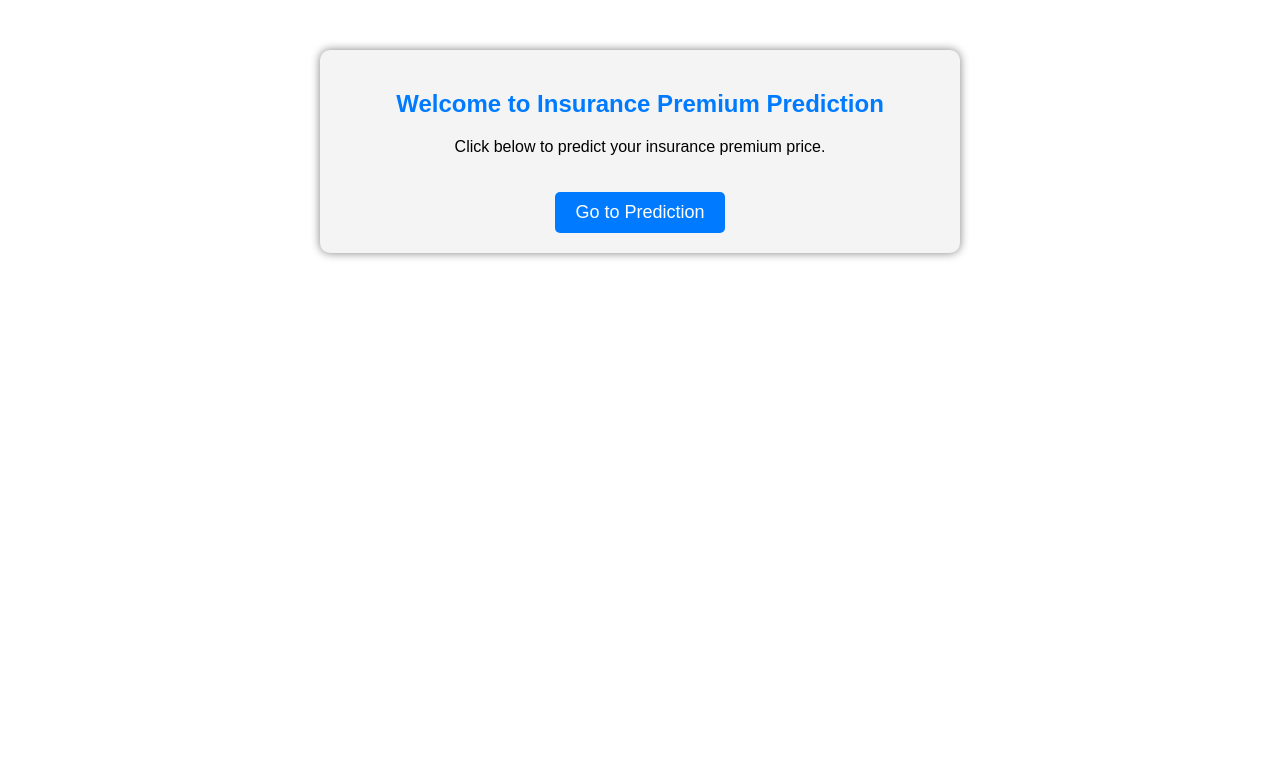
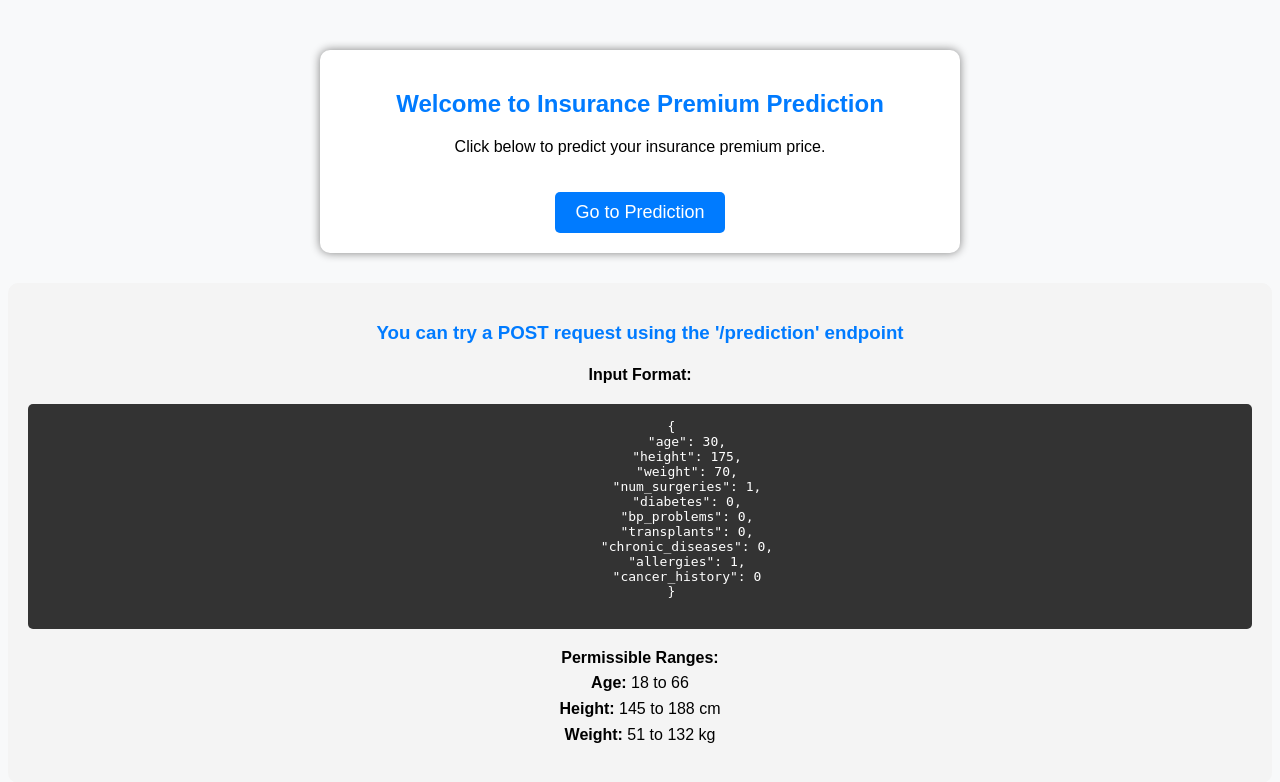
Before and after one commit to vishalsaini49/Insurance-Price-Prediction, a Flask app: page / in a window 1280 px wide. Shown: the top 782 px of the page. Run offline with Flask 3, Linux system fonts and the light colour scheme; parts of the project's set-up code (start-up, migrations or seed data) failed here and were passed over.

Commit message:
json input

```diff
--- a/app.py
+++ b/app.py
@@ -1,4 +1,4 @@
-from flask import Flask, render_template, request, redirect, url_for
+from flask import Flask, render_template, request, redirect, url_for, jsonify
 import pickle
 import numpy as np
 import pandas as pd
@@ -16,6 +16,52 @@ app = Flask(__name__)
 @app.route('/')
 def home():
     return render_template('home.html')
+
+@app.route("/prediction", methods=['POST'])
+def prediction():
+    try:
+        # Get JSON data from the request
+        data = request.get_json()
+        print(data)
+
+        # Extract input data from JSON
+        age = data['age']
+        height = data['height']
+        weight = data['weight']
+        num_surgeries = data['num_surgeries']
+        diabetes = data['diabetes']
+        bp_problems = data['bp_problems']
+        transplants = data['transplants']
+        chronic_diseases = data['chronic_diseases']
+        allergies = data['allergies']
+        cancer_history = data['cancer_history']
+
+        # Create input DataFrame
+        input_data = pd.DataFrame({
+            "Age": [age],
+            "Diabetes": [diabetes],
+            "BloodPressureProblems": [bp_problems],
+            "AnyTransplants": [transplants],
+            "AnyChronicDiseases": [chronic_diseases],
+            "Height": [height],
+            "Weight": [weight],
+            "KnownAllergies": [allergies],
+            "HistoryOfCancerInFamily": [cancer_history],
+            "NumberOfMajorSurgeries": [num_surgeries]
+        })
+
+        # Apply standard scaling to numerical features
+        num_features = ["Age", "Height", "Weight"]
+        input_data[num_features] = scaler.transform(input_data[num_features])
+
+        # Predict Premium Price
+        prediction = model.predict(input_data)[0]
+
+        # Return the prediction as JSON
+        return jsonify({"prediction": prediction})
+
+    except Exception as e:
+        return jsonify({"error": str(e)})
 
 @app.route("/predict", methods=["GET", "POST"])
 def predict():
--- a/templates/home.html
+++ b/templates/home.html
@@ -5,11 +5,57 @@
     <meta name="viewport" content="width=device-width, initial-scale=1.0">
     <title>Home - Insurance Premium Prediction</title>
     <style>
-        body { font-family: Arial, sans-serif; text-align: center; margin-top: 50px; }
-        .container { max-width: 600px; margin: auto; padding: 20px; background: #f4f4f4; border-radius: 10px; box-shadow: 0px 0px 10px gray; }
-        h2 { color: #007bff; }
-        .btn { display: inline-block; padding: 10px 20px; font-size: 18px; background-color: #007bff; color: white; text-decoration: none; border-radius: 5px; margin-top: 20px; }
-        .btn:hover { background-color: #0056b3; }
+        body {
+            font-family: Arial, sans-serif;
+            text-align: center;
+            margin-top: 50px;
+            background-color: #f8f9fa;
+        }
+        .container {
+            max-width: 600px;
+            margin: auto;
+            padding: 20px;
+            background: #ffffff;
+            border-radius: 10px;
+            box-shadow: 0px 0px 10px gray;
+        }
+        h2 {
+            color: #007bff;
+        }
+        .btn {
+            display: inline-block;
+            padding: 10px 20px;
+            font-size: 18px;
+            background-color: #007bff;
+            color: white;
+            text-decoration: none;
+            border-radius: 5px;
+            margin-top: 20px;
+        }
+        .btn:hover {
+            background-color: #0056b3;
+        }
+        .info-section {
+            background-color: #f4f4f4;
+            padding: 20px;
+            border-radius: 10px;
+            margin-top: 30px;
+        }
+        .info-section h3 {
+            color: #007bff;
+        }
+        .info-section pre {
+            background-color: #333;
+            color: #fff;
+            padding: 15px;
+            border-radius: 5px;
+            overflow-x: auto;
+            white-space: pre-wrap;
+        }
+        .info-section p {
+            font-size: 16px;
+            line-height: 1.6;
+        }
     </style>
 </head>
 <body>
@@ -20,5 +66,28 @@
         <a href="{{ url_for('predict') }}" class="btn">Go to Prediction</a>
     </div>
 
+    <div class="info-section">
+        <h3>You can try a POST request using the '/prediction' endpoint</h3>
+        <p><strong>Input Format:</strong></p>
+        <pre>
+        {
+            "age": 30,
+            "height": 175,
+            "weight": 70,
+            "num_surgeries": 1,
+            "diabetes": 0,
+            "bp_problems": 0,
+            "transplants": 0,
+            "chronic_diseases": 0,
+            "allergies": 1,
+            "cancer_history": 0
+        }
+        </pre>
+        <p><strong>Permissible Ranges:</strong><br />
+        <strong>Age:</strong> 18 to 66<br />
+        <strong>Height:</strong> 145 to 188 cm<br />
+        <strong>Weight:</strong> 51 to 132 kg<br /></p>
+    </div>
+
 </body>
 </html>
```
